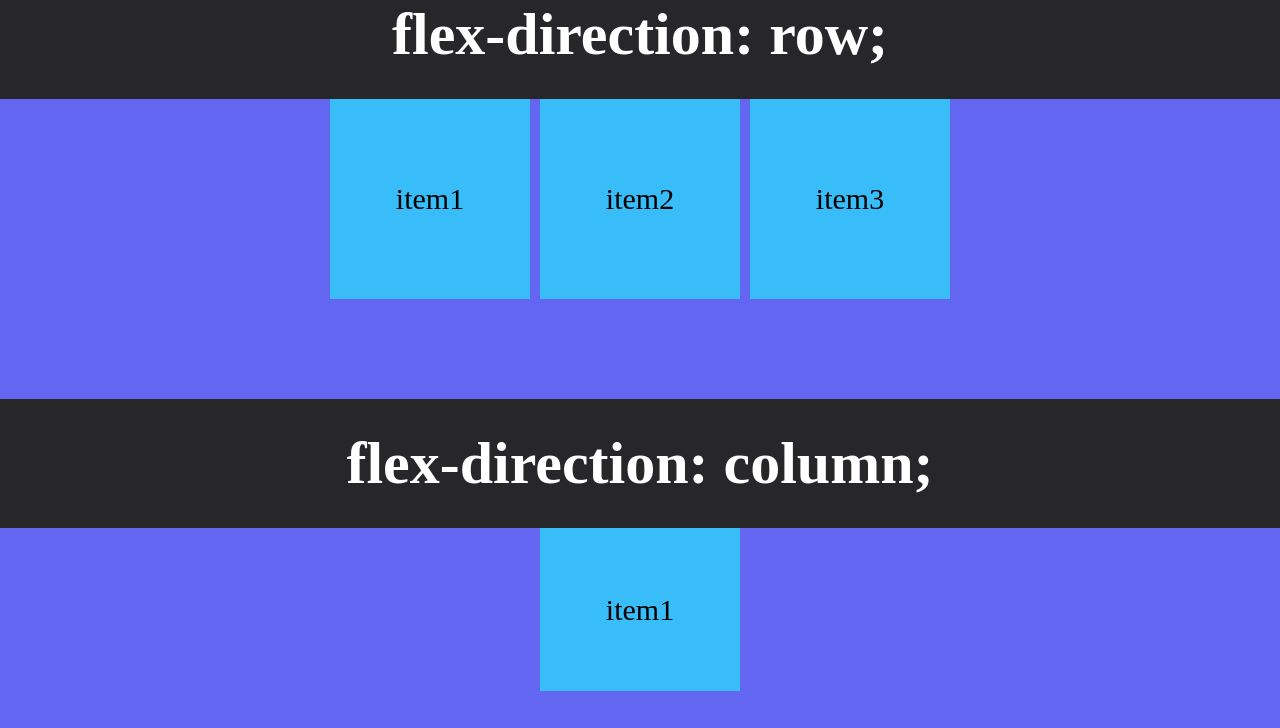
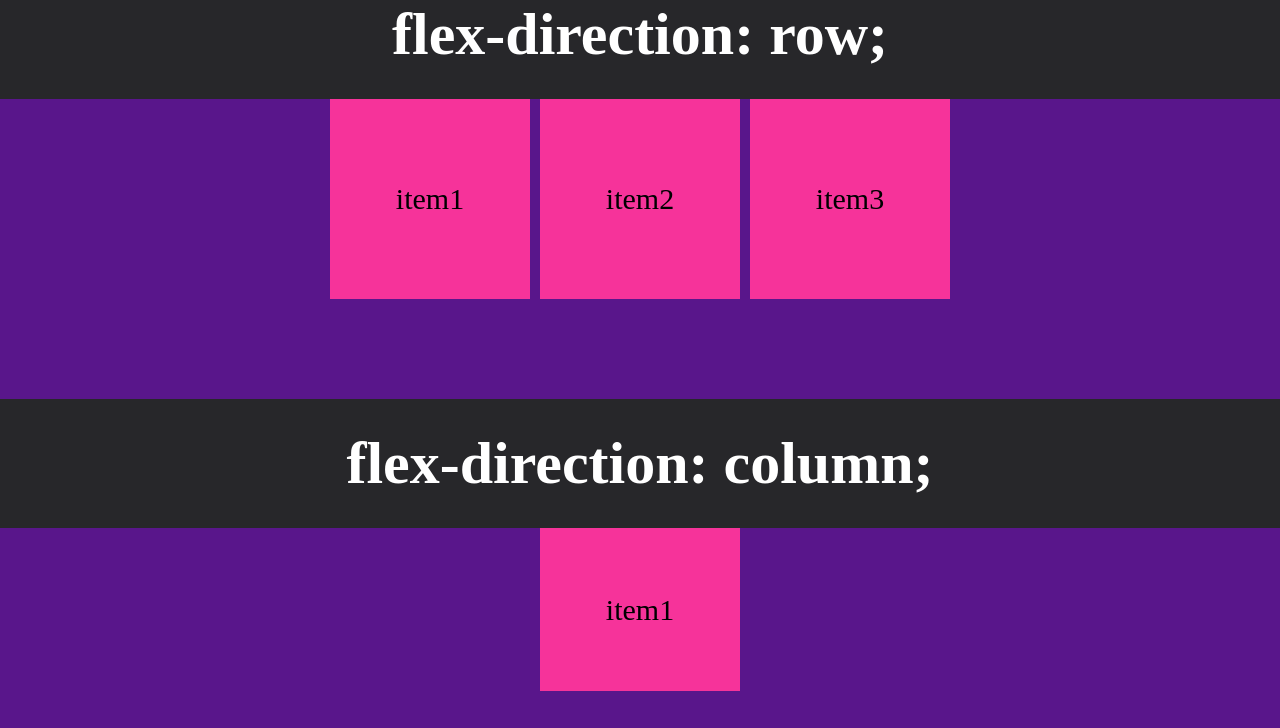
Before and after one commit to MeiaDois20/FlexBox, a plain HTML site: page index.html in a window 1280 px wide. Shown: the top 728 px of the page. Drawn offline with Linux system fonts and the light colour scheme.

Commit message:
FlexBox Israel

```diff
--- a/style.css
+++ b/style.css
@@ -20,17 +20,13 @@ body {
     display: flex;
     height: 300px;
     gap: 10px;
-    background-color: #6366f1;
+    background-color: oklch(38.1% 0.176 304.987);
 }
 
 .item {
     width: 200px;
     height: 200px;
-    background-color: #38bdf8;
-}
-
-.container-row {
-    flex-direction: row;
+    background-color: oklch(65.6% 0.241 354.308);
 }
 
 .container-column {
```
